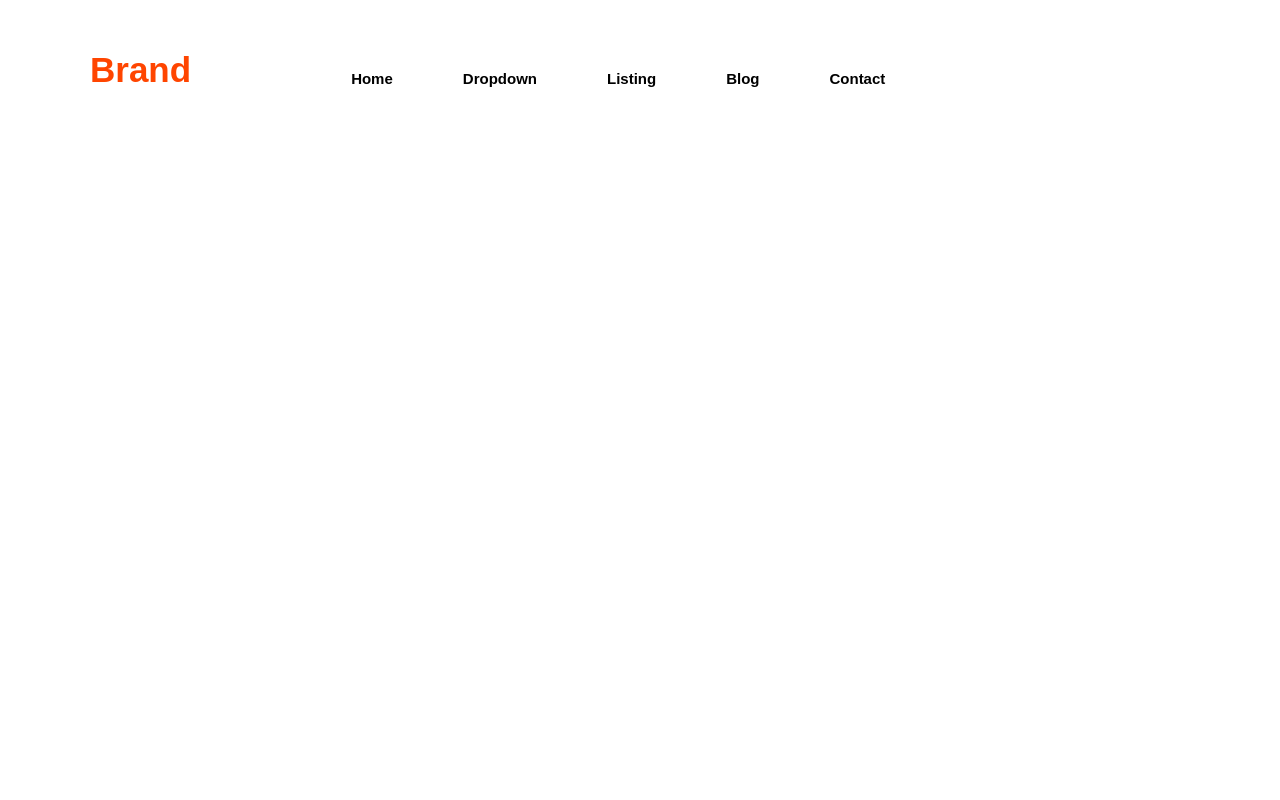
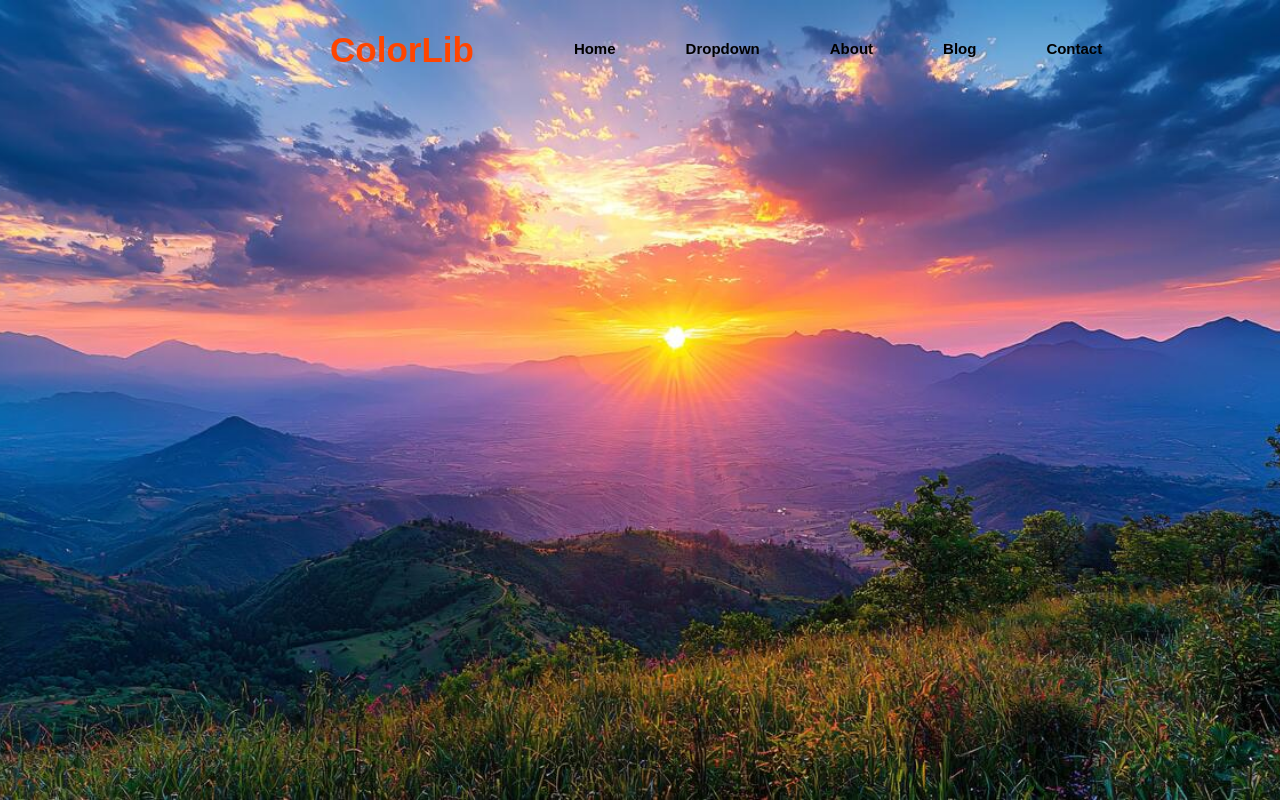
Before and after one commit to swayatshrestha-cmd/web, a plain HTML site: page web model.html in a window 1280 px wide. Drawn offline with Linux system fonts and the light colour scheme.

Commit message:
web created

```diff
--- /dev/null
+++ b/pixel.css
@@ -0,0 +1,13 @@
+*{
+    margin: 0px;
+    padding: 0px;
+    box-sizing: border-box;
+}
+.container{
+    border: 1px solid  black;
+    width: 100vw;
+    height: 100vh;
+    background-image: url(golden-sunset-hd-backgrounds-captivatings-for-serene-scenes-photo.jpg);
+    background-repeat: no-repeat;
+    background-size: cover;
+}
--- a/web model.css
+++ b/web model.css
@@ -1,25 +1,25 @@
 *{
     margin: 0px;
-    padding: opx;
+    padding: 0px;
+    box-sizing: border-box;
 }
 
 .navbar{
-    width: 1200px;
-    height: 75px;
+    width: 100%;
+    height: 90px;
     margin: auto;
-}
-.icon{
-    width: 200px
-    font: left;
-    height: 70px;
+
+    padding: 0px 300px;
 }
 .logo{
     color: orangered;
     font-size: 35px;
     font-family: Arial;
-    padding-left: 50px;
+    padding-right:100px;
     float: left;
-    padding: 50px;
+    padding: 30px;
+    font-weight: bold;
+    display: inline-block;
 }
 .menu{
     width: 400px;
@@ -32,12 +32,15 @@ ul{
     display: flex;
     justify-content: center;
     align-items: center;
+
 }
 ul li{
     list-style: none;
     margin-left: 70px;
-    margin-bottom:px;
+    margin-bottom:0px;
+    padding-top: 40px;
     font-size: 15px;
+    display: inline-block;
 }
 ul li a{
     text-decoration: none;
@@ -45,7 +48,18 @@ ul li a{
     font-family:Arial;
     font-weight: bold;
     transition: 0.4s ease-in-out;
+    padding-top: 50px;
 }
 ul li a:hover{
     color: orangered;
 }
+ body{
+    background:url('golden-sunset-hd-backgrounds-captivatings-for-serene-scenes-photo.jpg')no-repeat center center/cover;
+    height: 100vh;
+
+ }
+ .Dropdown-content{
+    display: none;
+    position: absolute;
+
+ }
--- a/web model.html
+++ b/web model.html
@@ -8,21 +8,30 @@
 
     <div class="main">
         <div class="navbar">
-            <div class="icon">
-                <h2 class="logo">Brand</h2>
-            </div>
+            <div class="logo">ColorLib</div>
+
             <div class="menu">
                 <ul>
                     <li><a href="#">Home</a></li>
-                    <li><a href="#">Dropdown</a></li>
-                    <li><a href="#">Listing</a></li>
+                    <li><a href="#" class="droptn">Dropdown</a>
+                    <div class="Dropdown-content">
+                        <a href="#">Item 1</a>
+                        <a href="#">Item 2</a>
+                        <a href="#">Item 3</a>
+
+                    </div>
+                    </li>
+                    <li><a href="#">About</a></li>
                     <li><a href="#">Blog</a></li>
                     <li><a href="#">Contact</a></li>
                 </ul>
+
             </div>
         </div>
     </div>
-
+        <!-- 16px = 1rem
+         VW = viewport width
+         VH = viewport height -->
 
 
     </div>
```
Also changed, not shown: pixel.html (added, +17 -0 lines), OIP.webp (added), golden-sunset-hd-backgrounds-captivatings-for-serene-scenes-photo.jpg (added).
